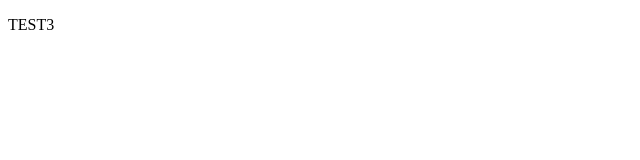
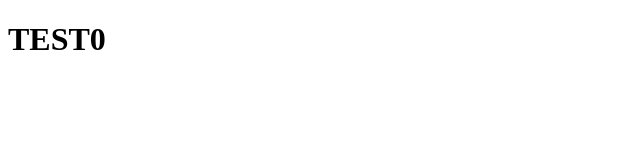
Before and after one commit to jakubv92/gitujeme, a plain HTML site: page index.html in a window 1280 px wide. Shown: the whole page, without its empty margins (0-640 px from the left). Drawn offline with Linux system fonts and the light colour scheme.

Commit message:
pridal som nadpis

```diff
--- a/index.html
+++ b/index.html
@@ -4,6 +4,6 @@
         <meta title="Testujem GIT">
     </head>
     <body>
-        <p>TEST3</p>
+        <h1>TEST0</h1>
     </body>
 </html>
```
